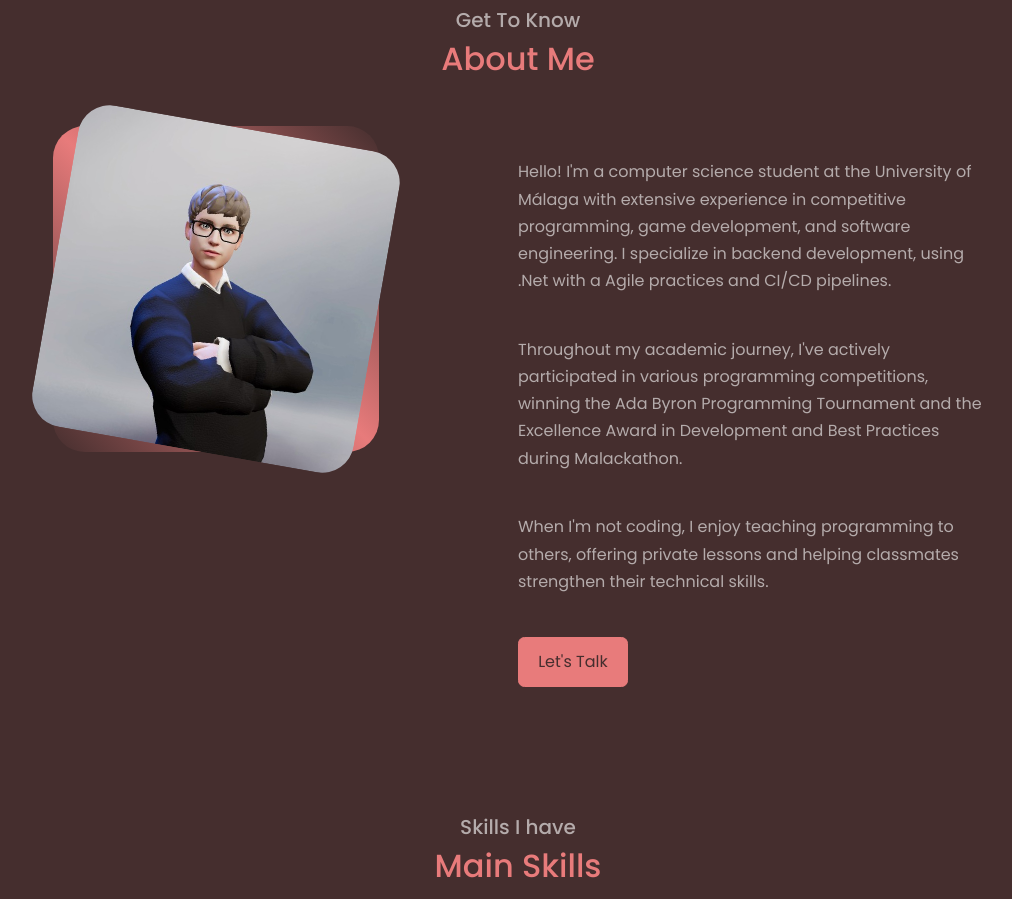
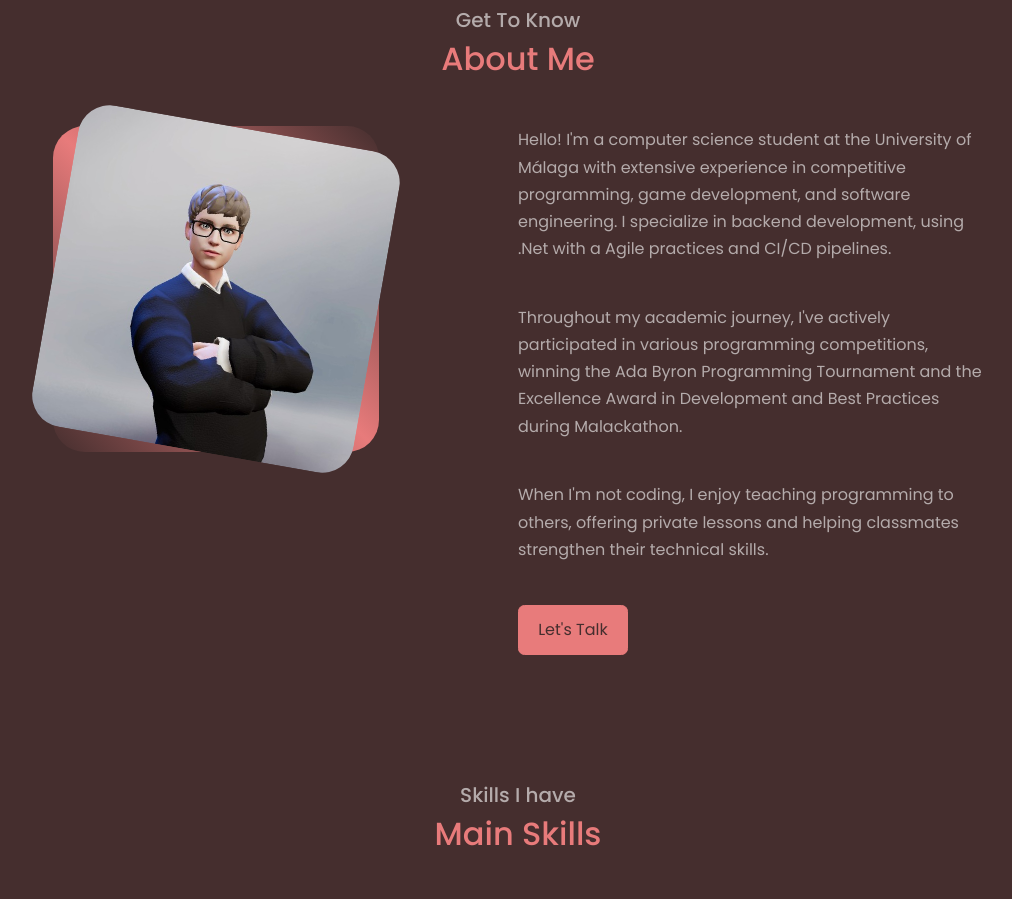
Before and after one commit to JavierStark/javierstark.github.io, a React (Create React App) app: page / in a window 1280 px wide. Shown: the part 840-1739 px from the top of the page, without its empty margins (122-1134 px from the left). Built offline with nearby package versions, Linux system fonts and the light colour scheme.

Commit message:
About section margin

```diff
--- a/src/components/about/about.css
+++ b/src/components/about/about.css
@@ -63,7 +63,7 @@
 }
 
 .about__content p {
-    margin: 2rem 0 2.6rem;
+    margin: 0 0 2.6rem;
     color: var(--color-light);
 }
 
```
